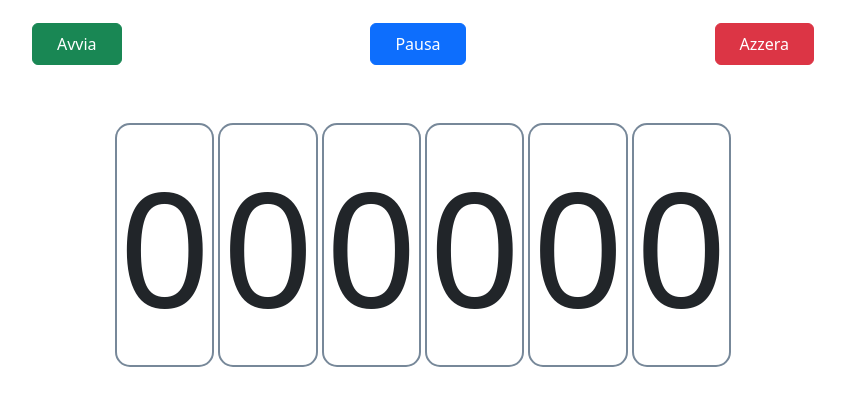
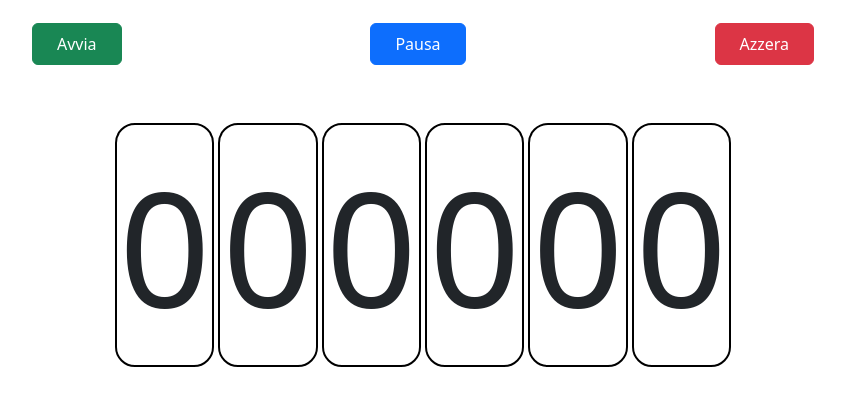
Before and after one commit to CastellucciLuca/js-simon, a plain HTML site: page cronometro/index.html in a window 1280 px wide. Shown: the part 121-526 px from the top of the page, without its empty margins (217-1062 px from the left). Drawn offline with nearby package versions, Linux system fonts and the light colour scheme.

Commit message:
style-changes

```diff
--- a/cronometro/css/style.css
+++ b/cronometro/css/style.css
@@ -8,7 +8,7 @@ h1 {
   color: red;
 }
 .time-square{
-  border: 2px solid lightslategray;
-  border-radius: 15px;
+  border: 2px solid black;
+  border-radius: 20px;
   margin: 0 2px;
 }
```
